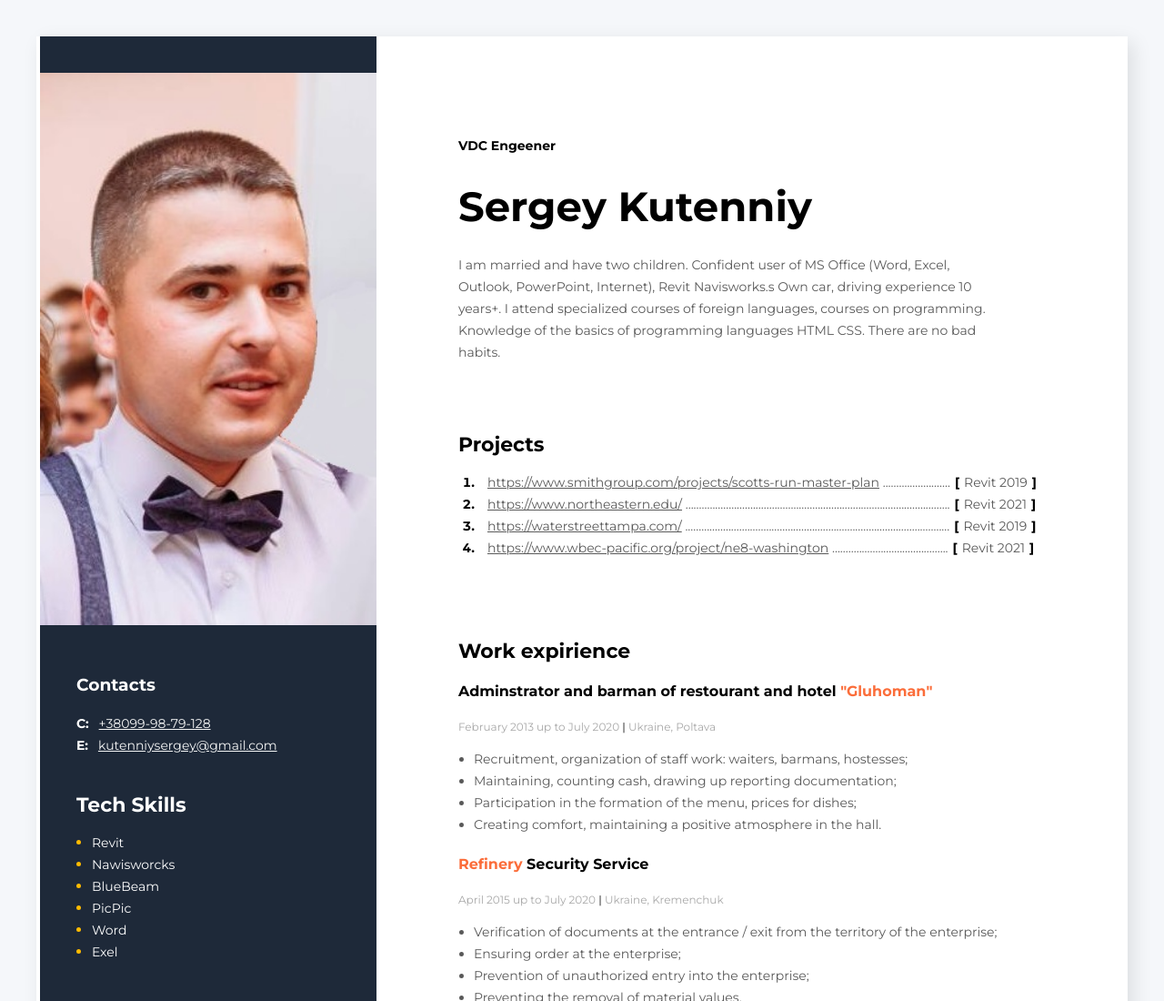
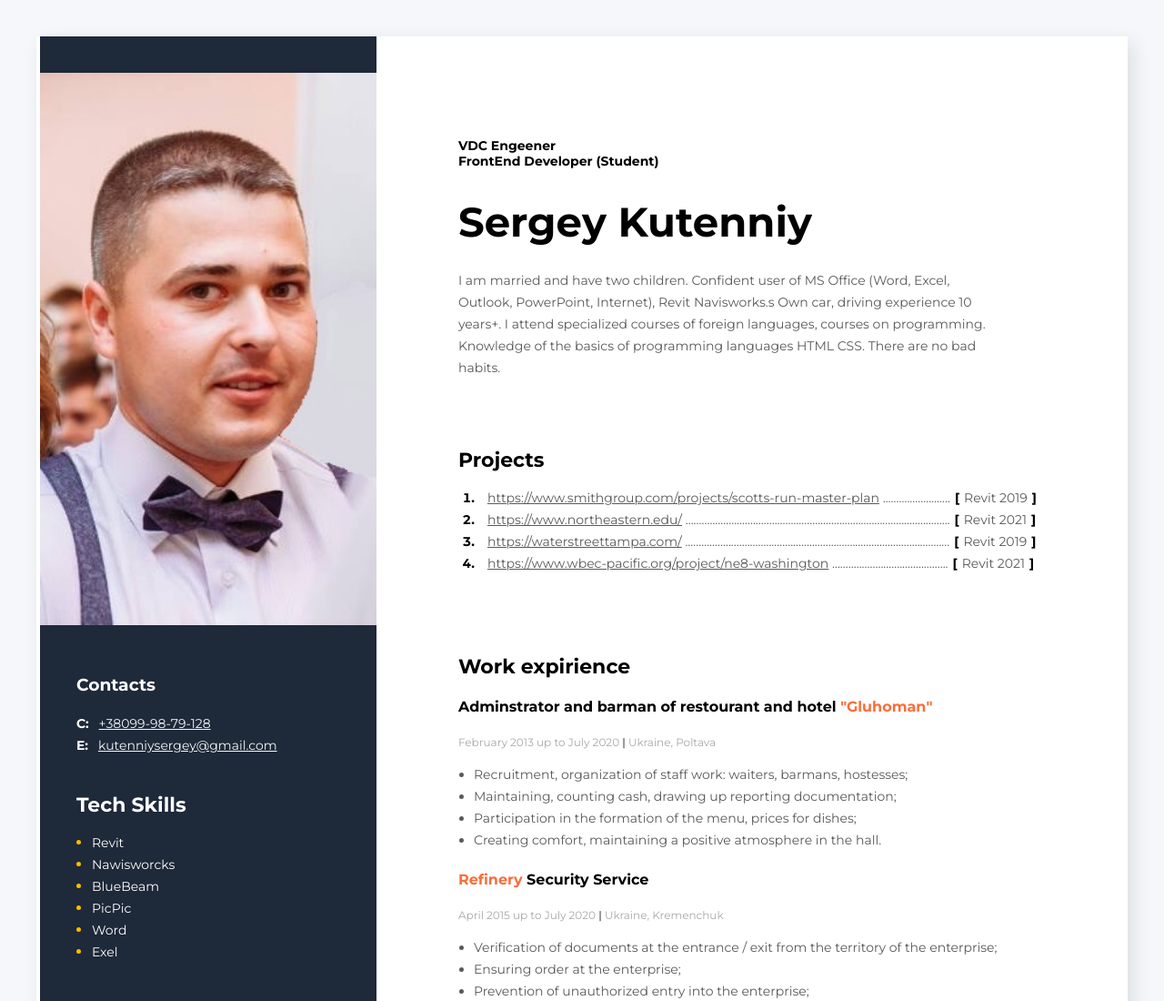
Before and after one commit to SergeyKutenniy/KutenniySergey_resume, a plain HTML site: page index.html in a window 1280 px wide. Shown: the top 1100 px of the page at 91% size. Drawn offline with Linux system fonts and the light colour scheme.

Commit message:
Добавляет учёбу

```diff
--- a/index.html
+++ b/index.html
@@ -17,7 +17,7 @@
         <div class="main-content-section">
             <!--about me section -->
             <div class="about-me-section">
-                <h2 class="about-me-profession">VDC Engeener</h2>
+                <h2 class="about-me-profession">VDC Engeener<br>FrontEnd Developer (Student)</h2>
                 <h1 class="about-me-name">Sergey Kutenniy</h1>
                 <p class="about-me-discription">I am married and have two children. Confident user of MS Office (Word, Excel, Outlook, PowerPoint, Internet), Revit
                 Navisworks.s
```
